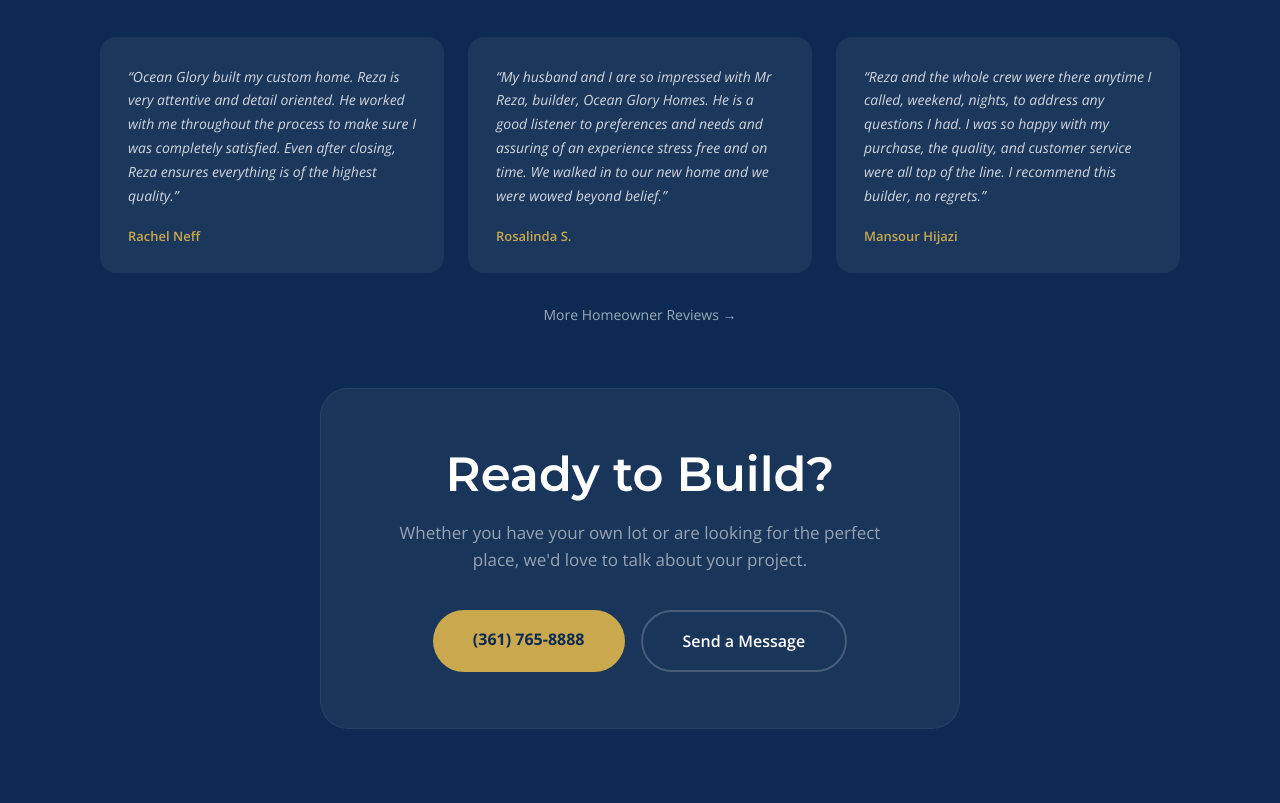
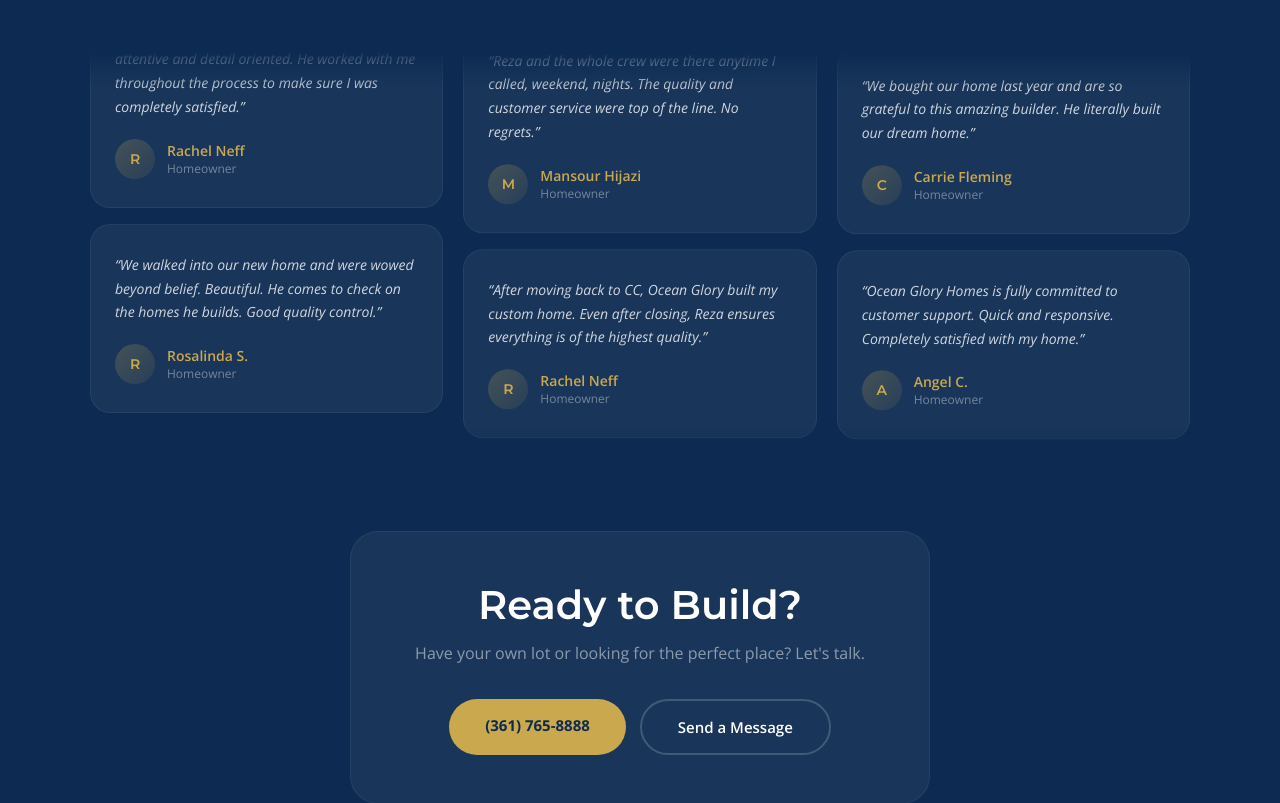
Before and after one commit to cesar-thela-media/OGH, a Next.js app: page / in a window 1280 px wide. Shown: the part 3560-4363 px from the top of the page. Built offline with nearby package versions, Linux system fonts and the light colour scheme.

Commit message:
Reworked reviews section: 21st.dev-inspired animated testimonial columns, profile initials, scroll animation

```diff
--- a/app/globals.css
+++ b/app/globals.css
@@ -23,6 +23,11 @@ body {
   50%       { opacity: 0.4; transform: scale(0.7); }
 }
 
+@keyframes scrollCol {
+  0%   { transform: translateY(0); }
+  100% { transform: translateY(-50%); }
+}
+
 @media (prefers-reduced-motion: reduce) {
   * { animation: none !important; }
 }
--- a/components/CTASection.tsx
+++ b/components/CTASection.tsx
@@ -2,142 +2,140 @@
 import { COLORS, FONTS, CONTACT } from '@/lib/constants';
 import { useIsMobile } from '@/hooks/useIsMobile';
 
-const reviews = [
+const testimonials = [
   {
-    quote: 'Ocean Glory built my custom home. Reza is very attentive and detail oriented. He worked with me throughout the process to make sure I was completely satisfied. Even after closing, Reza ensures everything is of the highest quality.',
-    author: 'Rachel Neff',
+    text: 'Ocean Glory built my custom home. Reza is very attentive and detail oriented. He worked with me throughout the process to make sure I was completely satisfied.',
+    name: 'Rachel Neff',
+    role: 'Homeowner',
   },
   {
-    quote: 'My husband and I are so impressed with Mr Reza, builder, Ocean Glory Homes. He is a good listener to preferences and needs and assuring of an experience stress free and on time. We walked in to our new home and we were wowed beyond belief.',
-    author: 'Rosalinda S.',
+    text: 'We walked into our new home and were wowed beyond belief. Beautiful. He comes to check on the homes he builds. Good quality control.',
+    name: 'Rosalinda S.',
+    role: 'Homeowner',
   },
   {
-    quote: 'Reza and the whole crew were there anytime I called, weekend, nights, to address any questions I had. I was so happy with my purchase, the quality, and customer service were all top of the line. I recommend this builder, no regrets.',
-    author: 'Mansour Hijazi',
+    text: 'Reza and the whole crew were there anytime I called, weekend, nights. The quality and customer service were top of the line. No regrets.',
+    name: 'Mansour Hijazi',
+    role: 'Homeowner',
+  },
+  {
+    text: 'After moving back to CC, Ocean Glory built my custom home. Even after closing, Reza ensures everything is of the highest quality.',
+    name: 'Rachel Neff',
+    role: 'Homeowner',
+  },
+  {
+    text: 'We bought our home last year and are so grateful to this amazing builder. He literally built our dream home.',
+    name: 'Carrie Fleming',
+    role: 'Homeowner',
+  },
+  {
+    text: 'Ocean Glory Homes is fully committed to customer support. Quick and responsive. Completely satisfied with my home.',
+    name: 'Angel C.',
+    role: 'Homeowner',
   },
 ];
 
 export default function CTASection() {
   const isMobile = useIsMobile();
+  const cols = isMobile ? 1 : 3;
+  const perCol = Math.ceil(testimonials.length / cols);
 
   return (
     <section style={{ backgroundColor: COLORS.navy, padding: isMobile ? '64px 24px' : '96px 64px' }}>
-      {/* Reviews */}
-      <div style={{ maxWidth: 1080, margin: '0 auto', marginBottom: 64 }}>
-        <div style={{ textAlign: 'center', marginBottom: 48 }}>
-          <p style={{
-            fontFamily: FONTS.body, fontSize: 12, letterSpacing: '0.16em',
-            textTransform: 'uppercase', color: COLORS.gold, fontWeight: 600, margin: 0,
-          }}>
+      <div style={{ maxWidth: 1100, margin: '0 auto' }}>
+
+        {/* Header */}
+        <div style={{ textAlign: 'center', marginBottom: 56 }}>
+          <p style={{ fontFamily: FONTS.body, fontSize: 12, letterSpacing: '0.18em', textTransform: 'uppercase', color: COLORS.gold, fontWeight: 600, margin: 0 }}>
             Homeowner Reviews
           </p>
-          <h2 style={{
-            fontFamily: FONTS.heading, fontSize: 'clamp(28px, 3.5vw, 44px)',
-            color: COLORS.white, marginTop: 12, fontWeight: 400,
-          }}>
+          <h2 style={{ fontFamily: FONTS.heading, fontSize: 'clamp(32px, 4vw, 48px)', color: COLORS.white, marginTop: 12, fontWeight: 600 }}>
             What Our Homeowners Say
           </h2>
         </div>
 
+        {/* Testimonial columns */}
         <div style={{
           display: 'grid',
-          gridTemplateColumns: isMobile ? '1fr' : 'repeat(3, 1fr)',
-          gap: 24,
+          gridTemplateColumns: `repeat(${cols}, 1fr)`,
+          gap: 20,
+          maxHeight: isMobile ? 'none' : 620,
+          overflow: 'hidden',
+          maskImage: isMobile ? 'none' : 'linear-gradient(to bottom, transparent, black 10%, black 90%, transparent)',
+          WebkitMaskImage: isMobile ? 'none' : 'linear-gradient(to bottom, transparent, black 10%, black 90%, transparent)',
         }}>
-          {reviews.map((review, i) => (
-            <div
-              key={i}
-              style={{
-                backgroundColor: 'rgba(255,255,255,0.06)',
-                borderRadius: 16,
-                padding: 28,
+          {Array.from({ length: cols }).map((_, ci) => (
+            <div key={ci} style={{
               display: 'flex',
               flexDirection: 'column',
-              }}
-            >
-              <p style={{
-                fontFamily: FONTS.body, fontSize: 14, color: 'rgba(255,255,255,0.80)',
-                margin: '0 0 20px', lineHeight: 1.7, flex: 1, fontStyle: 'italic',
+              gap: 16,
+              animation: `scrollCol 25s linear infinite`,
+              animationDelay: `${ci * 3}s`,
             }}>
-                &ldquo;{review.quote}&rdquo;
+              {testimonials.slice(ci * perCol, (ci + 1) * perCol).map((t, i) => (
+                <div key={i} style={{
+                  backgroundColor: 'rgba(255,255,255,0.05)',
+                  borderRadius: 20,
+                  padding: '28px 24px',
+                  border: '1px solid rgba(255,255,255,0.06)',
+                }}>
+                  <p style={{ fontFamily: FONTS.body, fontSize: 14, color: 'rgba(255,255,255,0.80)', margin: '0 0 20px', lineHeight: 1.7, fontStyle: 'italic' }}>
+                    &ldquo;{t.text}&rdquo;
                   </p>
-              <p style={{
-                fontFamily: FONTS.body, fontSize: 13, fontWeight: 600,
-                color: COLORS.gold, margin: 0,
+                  <div style={{ display: 'flex', alignItems: 'center', gap: 12 }}>
+                    <div style={{
+                      width: 40, height: 40, borderRadius: '50%',
+                      background: `linear-gradient(135deg, ${COLORS.gold}40, ${COLORS.gold}15)`,
+                      display: 'flex', alignItems: 'center', justifyContent: 'center',
+                      flexShrink: 0,
                     }}>
-                {review.author}
-              </p>
+                      <span style={{ fontFamily: FONTS.heading, fontSize: 14, fontWeight: 600, color: COLORS.gold }}>
+                        {t.name.charAt(0)}
+                      </span>
+                    </div>
+                    <div>
+                      <p style={{ fontFamily: FONTS.body, fontSize: 14, fontWeight: 600, color: COLORS.gold, margin: 0 }}>{t.name}</p>
+                      <p style={{ fontFamily: FONTS.body, fontSize: 12, color: 'rgba(255,255,255,0.40)', margin: 0 }}>{t.role}</p>
+                    </div>
+                  </div>
+                </div>
+              ))}
             </div>
           ))}
         </div>
 
-        <div style={{ textAlign: 'center', marginTop: 32 }}>
-          <a
-            href="#"
-            style={{
-              fontFamily: FONTS.body, fontSize: 14, color: 'rgba(255,255,255,0.60)',
-              textDecoration: 'none',
-            }}
-          >
-            More Homeowner Reviews →
+        {/* CTA */}
+        <div style={{
+          maxWidth: 580, margin: '64px auto 0', textAlign: 'center',
+          backgroundColor: 'rgba(255,255,255,0.05)',
+          borderRadius: 28, padding: 48,
+          border: '1px solid rgba(255,255,255,0.06)',
+        }}>
+          <h2 style={{ fontFamily: FONTS.heading, fontSize: 'clamp(26px, 3.5vw, 40px)', color: COLORS.white, margin: '0 0 12px', fontWeight: 600 }}>
+            Ready to Build?
+          </h2>
+          <p style={{ fontFamily: FONTS.body, fontSize: 16, color: 'rgba(255,255,255,0.50)', margin: '0 0 32px', lineHeight: 1.6 }}>
+            Have your own lot or looking for the perfect place? Let&apos;s talk.
+          </p>
+          <div style={{ display: 'flex', gap: 14, justifyContent: 'center', flexWrap: 'wrap' }}>
+            <a href={CONTACT.phoneHref} style={{
+              display: 'inline-block', backgroundColor: COLORS.gold, color: COLORS.navy,
+              fontFamily: FONTS.body, fontSize: 15, fontWeight: 700,
+              padding: '16px 36px', borderRadius: 999, textDecoration: 'none',
+            }}>
+              {CONTACT.phone}
+            </a>
+            <a href="/contact" style={{
+              display: 'inline-block', backgroundColor: 'transparent', color: COLORS.white,
+              fontFamily: FONTS.body, fontSize: 15, fontWeight: 600,
+              padding: '16px 36px', borderRadius: 999, textDecoration: 'none',
+              border: '2px solid rgba(255,255,255,0.18)',
+            }}>
+              Send a Message
             </a>
           </div>
         </div>
 
-      {/* CTA */}
-      <div style={{
-        maxWidth: 640, margin: '0 auto', textAlign: 'center',
-        backgroundColor: 'rgba(255,255,255,0.05)',
-        borderRadius: 28, padding: 56,
-        border: '1px solid rgba(255,255,255,0.06)',
-      }}>
-        <h2 style={{
-          fontFamily: FONTS.heading, fontSize: 'clamp(30px, 4vw, 48px)',
-          color: COLORS.white, margin: '0 0 16px', fontWeight: 600,
-        }}>
-          Ready to Build?
-        </h2>
-        <p style={{
-          fontFamily: FONTS.body, fontSize: 17, color: 'rgba(255,255,255,0.55)',
-          margin: '0 0 36px', lineHeight: 1.6,
-        }}>
-          Whether you have your own lot or are looking for the perfect place, we&apos;d love to talk about your project.
-        </p>
-        <div style={{ display: 'flex', gap: 16, justifyContent: 'center', flexWrap: 'wrap' }}>
-          <a
-            href={CONTACT.phoneHref}
-            style={{
-              display: 'inline-block',
-              backgroundColor: COLORS.gold,
-              color: COLORS.navy,
-              fontFamily: FONTS.body,
-              fontSize: 16,
-              fontWeight: 700,
-              padding: '18px 40px',
-              borderRadius: 999,
-              textDecoration: 'none',
-            }}
-          >
-            {CONTACT.phone}
-          </a>
-          <a
-            href="/contact"
-            style={{
-              display: 'inline-block',
-              backgroundColor: 'transparent',
-              color: COLORS.white,
-              fontFamily: FONTS.body,
-              fontSize: 16,
-              fontWeight: 600,
-              padding: '18px 40px',
-              borderRadius: 999,
-              textDecoration: 'none',
-              border: `2px solid rgba(255,255,255,0.20)`,
-            }}
-          >
-            Send a Message
-          </a>
-        </div>
       </div>
     </section>
   );
```
Lines whose indentation alone changed are shown as unchanged.
